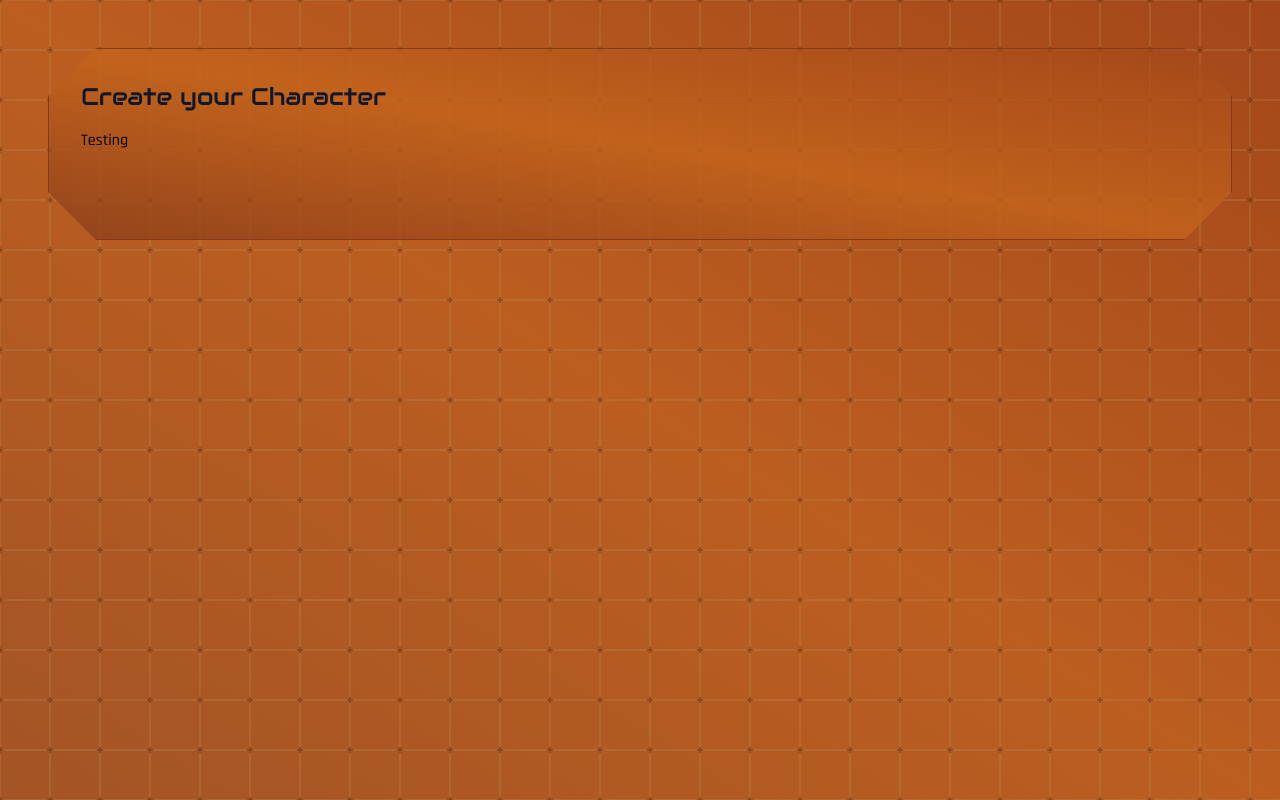
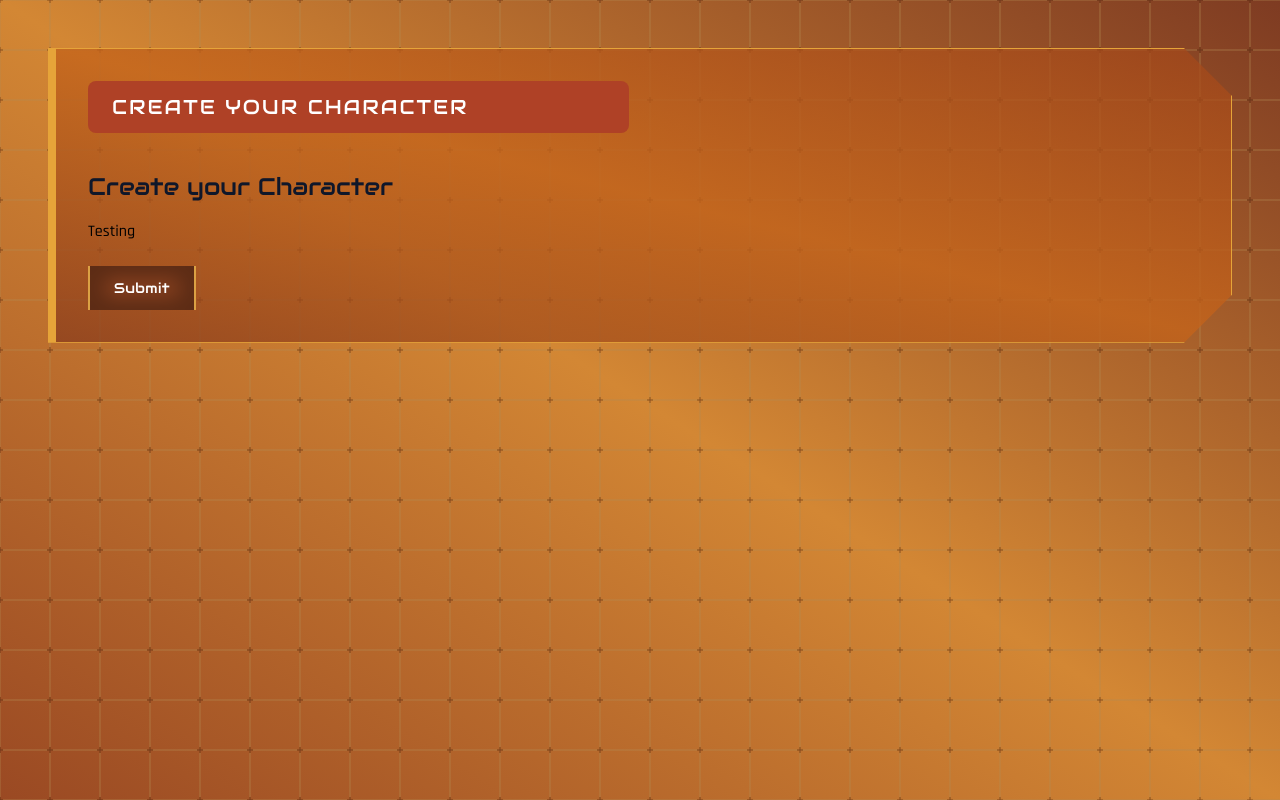
Before and after one commit to aronedwards91/pirate-text-mmo, a Next.js app: page /setup in a window 1280 px wide. Built offline with nearby package versions, Linux system fonts and the light colour scheme.

Commit message:
add UI elements

```diff
--- a/app/globals.css
+++ b/app/globals.css
@@ -70,6 +70,17 @@
     0 calc(100% - 48px)
   );
 }
+.corner-cut-r {
+  min-height: 192px;
+  clip-path: polygon(
+    0 0,
+    calc(100% - 48px) 0,
+    100% 48px,
+    100% calc(100% - 48px),
+    calc(100% - 48px) 100%,
+    0 calc(100%)
+  );
+}
 
 .font-big {
   font-family: var(--font-audiowide);
--- /dev/null
+++ b/components/button/submit.tsx
@@ -0,0 +1,23 @@
+import { ReactNode } from "react";
+
+export function SubmitButton({
+  onClick,
+  children,
+}: {
+  onClick: () => void;
+  children: ReactNode;
+}) {
+  return (
+    <button
+      onClick={onClick}
+      className={`text-sm text-white tracking-wide
+    font-big font-normal
+    border-x-2 border-sand-400 px-6 py-3
+  bg-sand-700
+    shadow-inner-2xl hover:shadow-inner-lg
+    transition-all`}
+    >
+      {children}
+    </button>
+  );
+}
--- a/components/card/CardSection.tsx
+++ b/components/card/CardSection.tsx
@@ -2,7 +2,7 @@ import { ReactNode } from "react";
 
 export default function CardSection({ children }: { children: ReactNode }) {
   return (
-    <section className="corner-cut bg-gradient-to-bl from-rust-700/70 via-rust-600/80 to-rust-800/70 p-8 border border-rust-800">
+    <section className="corner-cut-r bg-gradient-to-bl from-rust-700/70 via-rust-600/80 to-rust-800/70 p-8 border border-l-8 border-rust-400">
       {children}
     </section>
   );
--- /dev/null
+++ b/components/label/header.tsx
@@ -0,0 +1,5 @@
+export function LabelHeader({ text }: { text: string }) {
+  return (
+    <h1 className="font-big font-normal tracking-widest no-prose bg-flame-700 px-6 py-3 text-xl text-white rounded-lg uppercase">{text}</h1>
+  );
+}
--- a/containers/setup/form.tsx
+++ b/containers/setup/form.tsx
@@ -1,4 +1,7 @@
 'use client'
+
+import { SubmitButton } from "@/components/button/submit";
+import { LabelHeader } from "@/components/label/header";
 
 export function SetupForm() {
   function onSubmit(data: unknown) {
@@ -7,8 +10,11 @@ export function SetupForm() {
 
   return (
     <form className="prose prose-slate" onSubmit={onSubmit}>
-      <h3 className="font-big text-2xl font-medium">Create your Character</h3>
+      <LabelHeader text="Create your Character" />
+      <h3 className="font-big text-2xl font-normal">Create your Character</h3>
       <p>Testing</p>
+
+      <SubmitButton onClick={() => null}>Submit</SubmitButton>
     </form>
   );
 }
--- a/tailwind.config.js
+++ b/tailwind.config.js
@@ -16,11 +16,17 @@ module.exports = {
           "background-hover": "hsl(var(--btn-background-hover))",
         },
         sand: {
-          300: "#DC9A48",
-          400: "#D38734",
-          500: "#BC5E20",
-          700: "#A35426",
-          800: "#A3471A",
+          50: "#fcf8ee",
+          100: "#f6eacf",
+          200: "#ecd39b",
+          300: "#e2b867",
+          400: "#dba144",
+          500: "#d38734",
+          600: "#b96526",
+          700: "#9a4923",
+          800: "#7e3b22",
+          900: "#68311f",
+          950: "#3b180d",
         },
         rust: {
           DEFAULT: "#A3471A",
@@ -36,25 +42,30 @@ module.exports = {
           900: "#6e2f19",
           950: "#3e170a",
         },
-        caput_mortuum: {
-          DEFAULT: "#572114",
-          100: "#110704",
-          200: "#230d08",
-          300: "#34140c",
-          400: "#461b10",
-          500: "#572114",
-          600: "#993a23",
-          700: "#d2583a",
-          800: "#e1907c",
-          900: "#f0c7bd",
+        flame: {
+          50: "#fdf5f3",
+          100: "#fce9e4",
+          200: "#fbd6cd",
+          300: "#f6baab",
+          400: "#ef917a",
+          500: "#e46c4f",
+          600: "#d2583a",
+          700: "#af4126",
+          800: "#913923",
+          900: "#793423",
+          950: "#41180e",
         },
       },
-      typography:  (theme) => ({
+      boxShadow: {
+        "inner-2xl": "inset 0px 0px 20px 15px rgb(0 0 0 / 0.40)",
+        "inner-lg": "inset 0px 0px 13px 5px rgb(0 0 0 / 0.25)",
+      },
+      typography: (theme) => ({
         DEFAULT: {
           css: {
-            color: theme('colors.slate.900'),
+            color: theme("colors.slate.900"),
             p: {
-              color: theme('colors.black'),
+              color: theme("colors.black"),
             },
           },
         },
```
